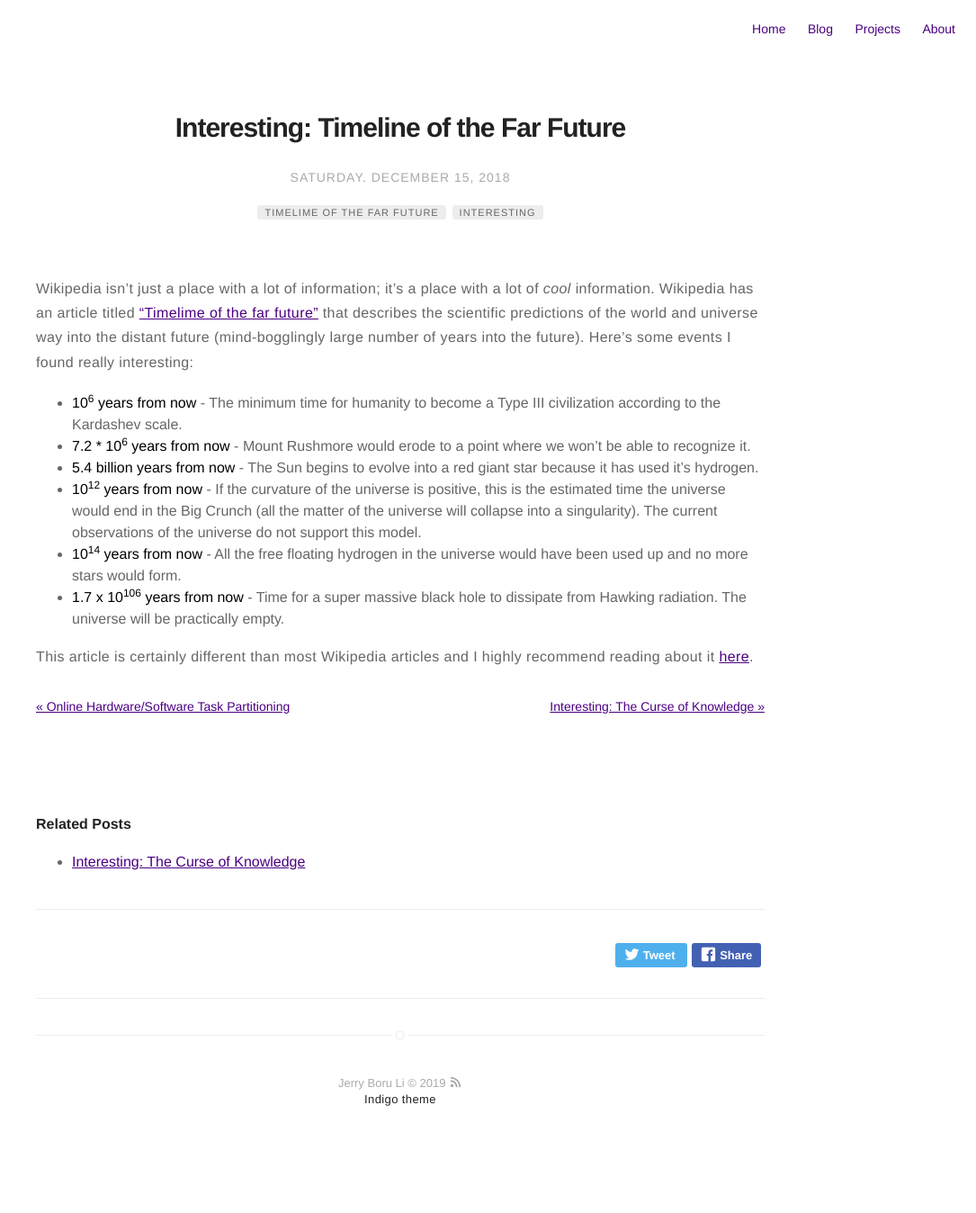
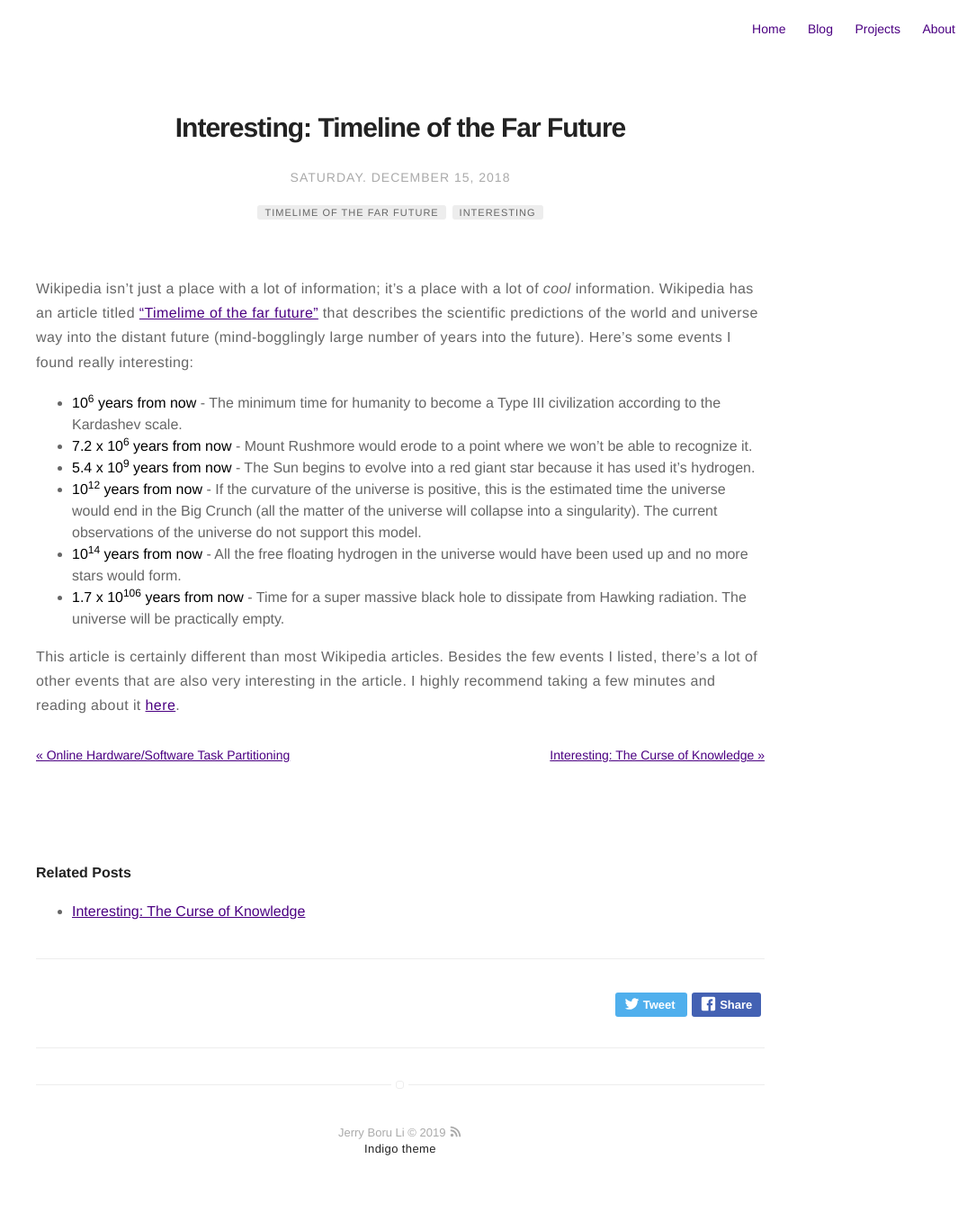
Before and after one commit to JerryBLi/jerrybli.github.io, a Jekyll site: the page built from _posts/2018-12-15-Timeline-of-the-far-future.markdown, in a window 1280 px wide. Shown: the whole page at 90% size, without its empty margins (195-1280 px from the left). Built offline with Jekyll 4.4.1, drawn with Linux system fonts in a browser that asks for light colours; before the commit the page ends 1293 px from its top, so only the background shows below that.

Commit message:
Update 2018-12-15-Timeline-of-the-far-future.markdown

```diff
--- a/_posts/2018-12-15-Timeline-of-the-far-future.markdown
+++ b/_posts/2018-12-15-Timeline-of-the-far-future.markdown
@@ -15,10 +15,10 @@ description: "Interesting: Timelime of the Far Future"
 
 Wikipedia isn't just a place with a lot of information; it's a place with a lot of *cool* information. Wikipedia has an article titled ["Timelime of the far future"](https://en.wikipedia.org/wiki/Timeline_of_the_far_future) that describes the scientific predictions of the world and universe way into the distant future \(mind-bogglingly large number of years into the future\). Here's some events I found really interesting:
 * **10<sup>6</sup> years from now** - The minimum time for humanity to become a Type III civilization according to the Kardashev scale.
-* **7.2 * 10<sup>6</sup> years from now** - Mount Rushmore would erode to a point where we won't be able to recognize it.
-* **5.4 billion years from now** - The Sun begins to evolve into a red giant star because it has used it's hydrogen.
+* **7.2 x 10<sup>6</sup> years from now** - Mount Rushmore would erode to a point where we won't be able to recognize it.
+* **5.4 x 10<sup>9</sup> years from now** - The Sun begins to evolve into a red giant star because it has used it's hydrogen.
 * **10<sup>12</sup> years from now** - If the curvature of the universe is positive, this is the estimated time the universe would end in the Big Crunch (all the matter of the universe will collapse into a singularity). The current observations of the universe do not support this model.
 * **10<sup>14</sup> years from now** - All the free floating hydrogen in the universe would have been used up and no more stars would form.
 * **1.7 x 10<sup>106</sup> years from now** - Time for a super massive black hole to dissipate from Hawking radiation. The universe will be practically empty.
 
-This article is certainly different than most Wikipedia articles and I highly recommend reading about it [here](https://en.wikipedia.org/wiki/Timeline_of_the_far_future).
+This article is certainly different than most Wikipedia articles. Besides the few events I listed, there's a lot of other events that are also very interesting in the article. I highly recommend taking a few minutes and reading about it [here](https://en.wikipedia.org/wiki/Timeline_of_the_far_future).
```
